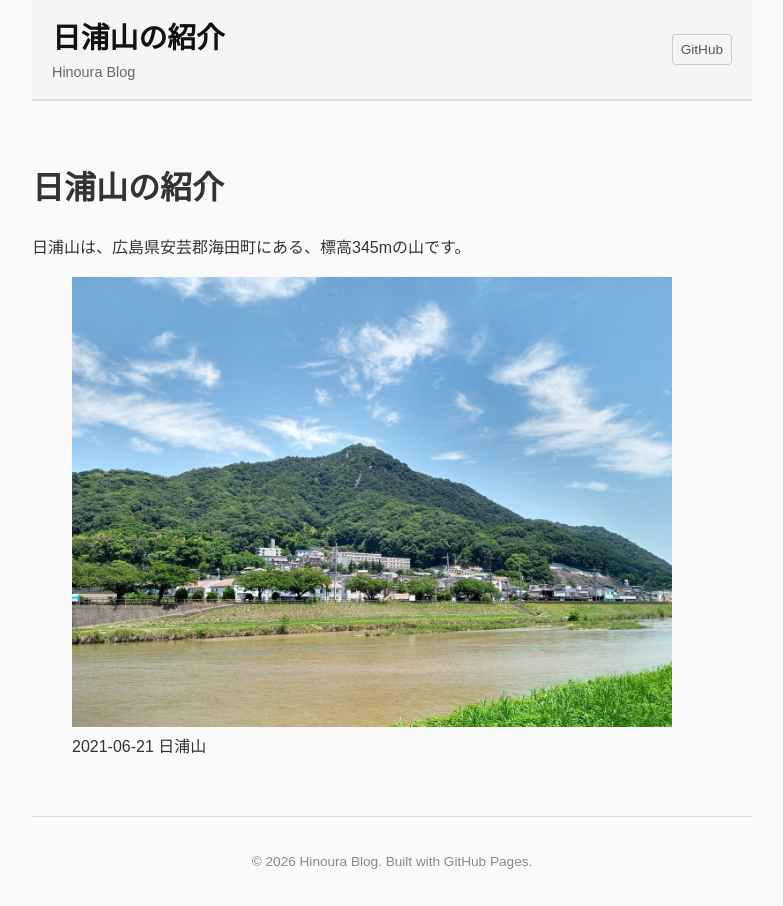
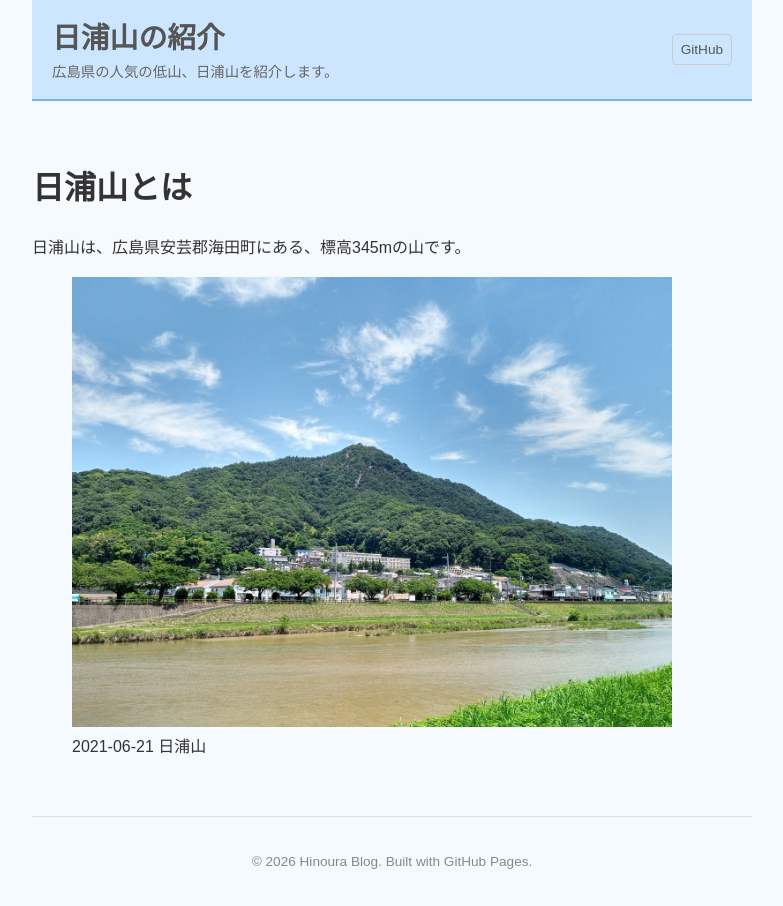
Before and after one commit to gpsoft/hinoura, a Jekyll site: the page built from docs/index.md, in a window 1280 px wide. Shown: the whole page, without its empty margins (248-1031 px from the left). Built offline with Jekyll 4.4.1, drawn with Linux system fonts in a browser that asks for light colours.

Commit message:
Testing new design

```diff
--- a/docs/_layouts/default.html
+++ b/docs/_layouts/default.html
@@ -12,7 +12,7 @@
   <div class="header-inner">
     <div class="site-title">
       <h1><a href="{{ site.baseurl }}/">{{ site.title }}</a></h1>
-      <p class="site-subtitle">Hinoura Blog</p>
+      <p class="site-subtitle">広島県の人気の低山、日浦山を紹介します。</p>
     </div>
     <a class="github-link" href="{{ site.repo }}" target="_blank" rel="noopener">GitHub</a>
   </div>
--- a/docs/assets/style.css
+++ b/docs/assets/style.css
@@ -1,4 +1,9 @@
-/* 全体 */
+:root {
+	--color-body-bg: hsl(210, 100%, 98%);
+	--color-header-bg: hsl(210, 100%, 90%);
+	--color-border: hsl(210, 80%, 70%);
+}
+
 body {
 	font-family: "Hiragino Kaku Gothic Pro", "ヒラギノ角ゴ Pro",
 	"Yu Gothic", "YuGothic", "メイリオ", Meiryo,
@@ -7,14 +12,14 @@ body {
 	max-width: 720px;
 	margin: 0 auto;
 	padding: 0 15px;
-  background-color: #fafafa;
+	background-color: var(--color-body-bg);
 	color: #333;
 }
 
 /* ヘッダー */
 header {
-  background-color: #f5f5f5;
-  border-bottom: 2px solid #ddd;
+	background-color: var(--color-header-bg);
+	border-bottom: 2px solid var(--color-border);
 	padding: 15px 20px;
 }
 
@@ -33,7 +38,7 @@ header .site-title h1 {
 
 header .site-title a {
 	text-decoration: none;
-  color: #111;
+	color: #555;
 }
 
 header .site-subtitle {
--- a/docs/index.md
+++ b/docs/index.md
@@ -1,9 +1,9 @@
 ---
 layout: default
-title: 日浦山の紹介
+title: 日浦山とは
 ---
 
-# 日浦山の紹介
+# 日浦山とは
 
 日浦山は、広島県安芸郡海田町にある、標高345mの山です。
 
```
Lines whose indentation alone changed are shown as unchanged.
